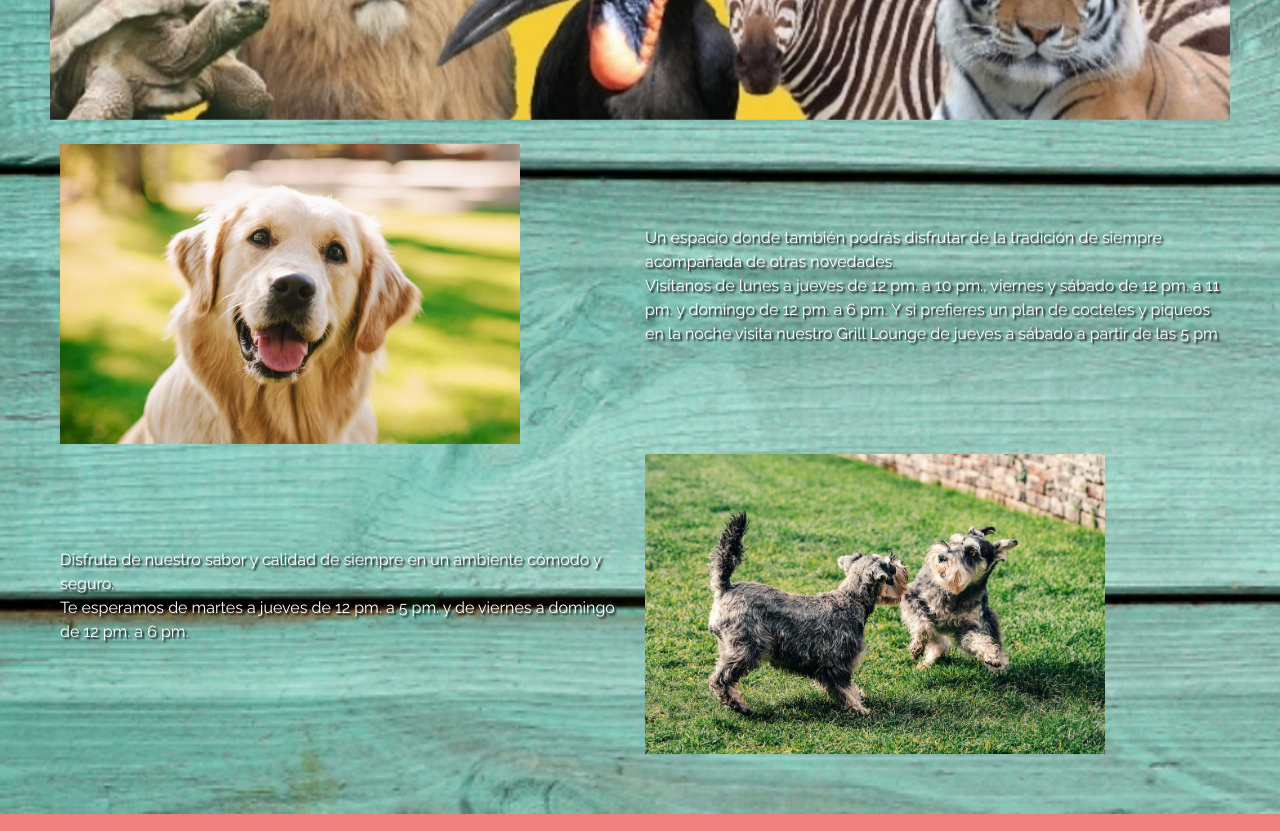
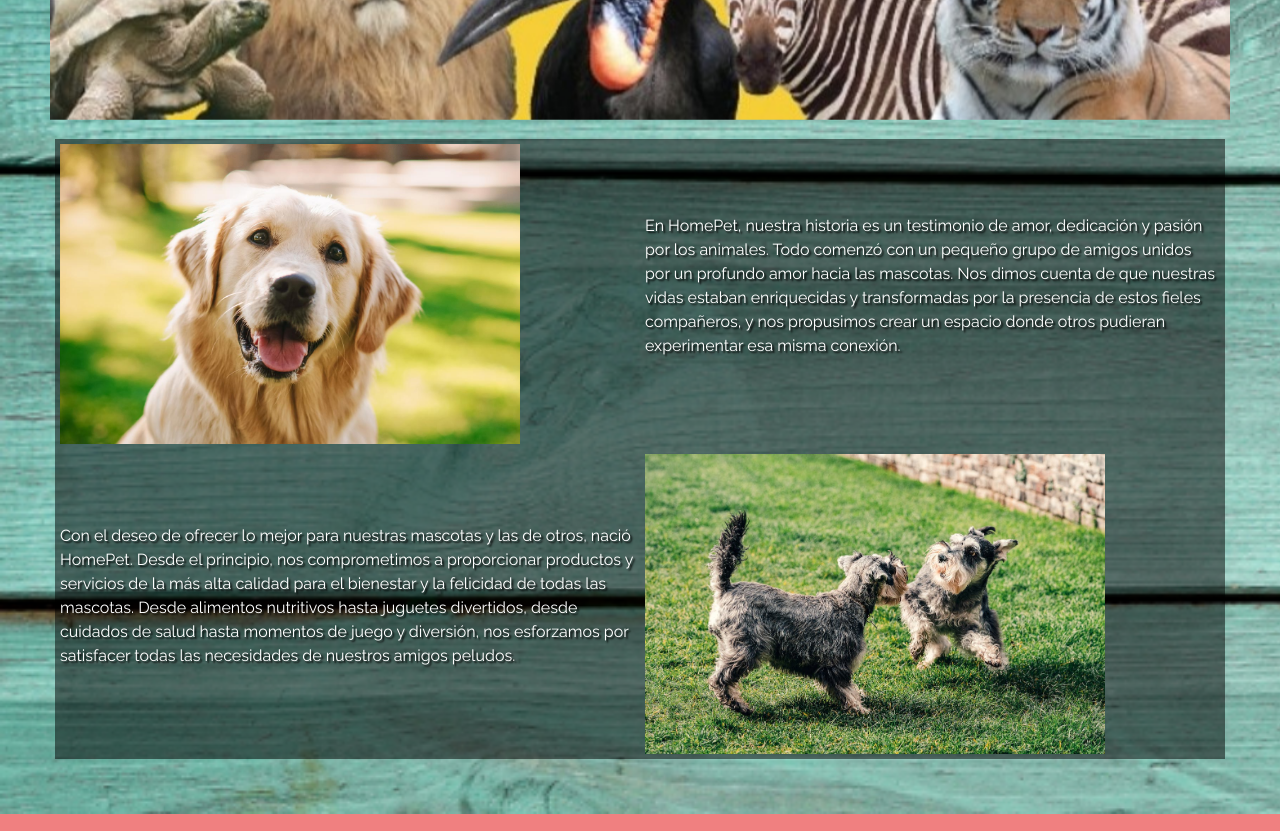
Before and after one commit to GiancarloPino/entregableCoderhouse, a website: page paginas/nosotros.html in a window 1280 px wide. Shown: the part 520-1351 px from the top of the page. Drawn offline with nearby package versions, Linux system fonts and the light colour scheme.

Commit message:
agregue keywords y descriptons, corregi la visibilidad del texto, añadi descripciones alt

```diff
--- a/paginas/nosotros.html
+++ b/paginas/nosotros.html
@@ -59,15 +59,12 @@
             <table class="tabla">
                     <tr>
                         <td><img src="../imagenes/perro1.jpeg" width="50%" height="auto"></td>
-                        <td>                        <p>
-                            Un espacio donde también podrás disfrutar de la tradición de siempre acompañada de otras novedades.<br>
-                            Visítanos de lunes a jueves de 12 pm. a 10 pm., viernes y sábado de 12 pm. a 11 pm. y domingo de 12 pm. a 6 pm.
-                            Y si prefieres un plan de cocteles y piqueos en la noche visita nuestro Grill Lounge de jueves a sábado a partir de las 5 pm</p>
+                        <td><p>
+                            En HomePet, nuestra historia es un testimonio de amor, dedicación y pasión por los animales. Todo comenzó con un pequeño grupo de amigos unidos por un profundo amor hacia las mascotas. Nos dimos cuenta de que nuestras vidas estaban enriquecidas y transformadas por la presencia de estos fieles compañeros, y nos propusimos crear un espacio donde otros pudieran experimentar esa misma conexión.</p>
                         </td>
                     </tr>
                     <tr>
-                        <td><p>Disfruta de nuestro sabor y calidad de siempre en un ambiente cómodo y seguro.
-                            <br>Te esperamos de martes a jueves de 12 pm. a 5 pm. y de viernes a domingo de 12 pm. a 6 pm. </p></td>
+                        <td><p>Con el deseo de ofrecer lo mejor para nuestras mascotas y las de otros, nació HomePet. Desde el principio, nos comprometimos a proporcionar productos y servicios de la más alta calidad para el bienestar y la felicidad de todas las mascotas. Desde alimentos nutritivos hasta juguetes divertidos, desde cuidados de salud hasta momentos de juego y diversión, nos esforzamos por satisfacer todas las necesidades de nuestros amigos peludos.</td>
                         <td><img src="../imagenes/perro2.jpeg" width="40%" alt=""></td>
                     </tr>
 
--- a/scss/pages/nosotros.scss
+++ b/scss/pages/nosotros.scss
@@ -29,6 +29,7 @@
         padding: 10px;
         text-shadow: 2px 2px 2px rgba(0, 0, 0, 3);
         td{
+            background-color: rgb(0, 0, 0,0.5);
             width: 50%;
             padding: 5px;
             img{
```
Also changed, not shown: css/main.css, 1 other file.
